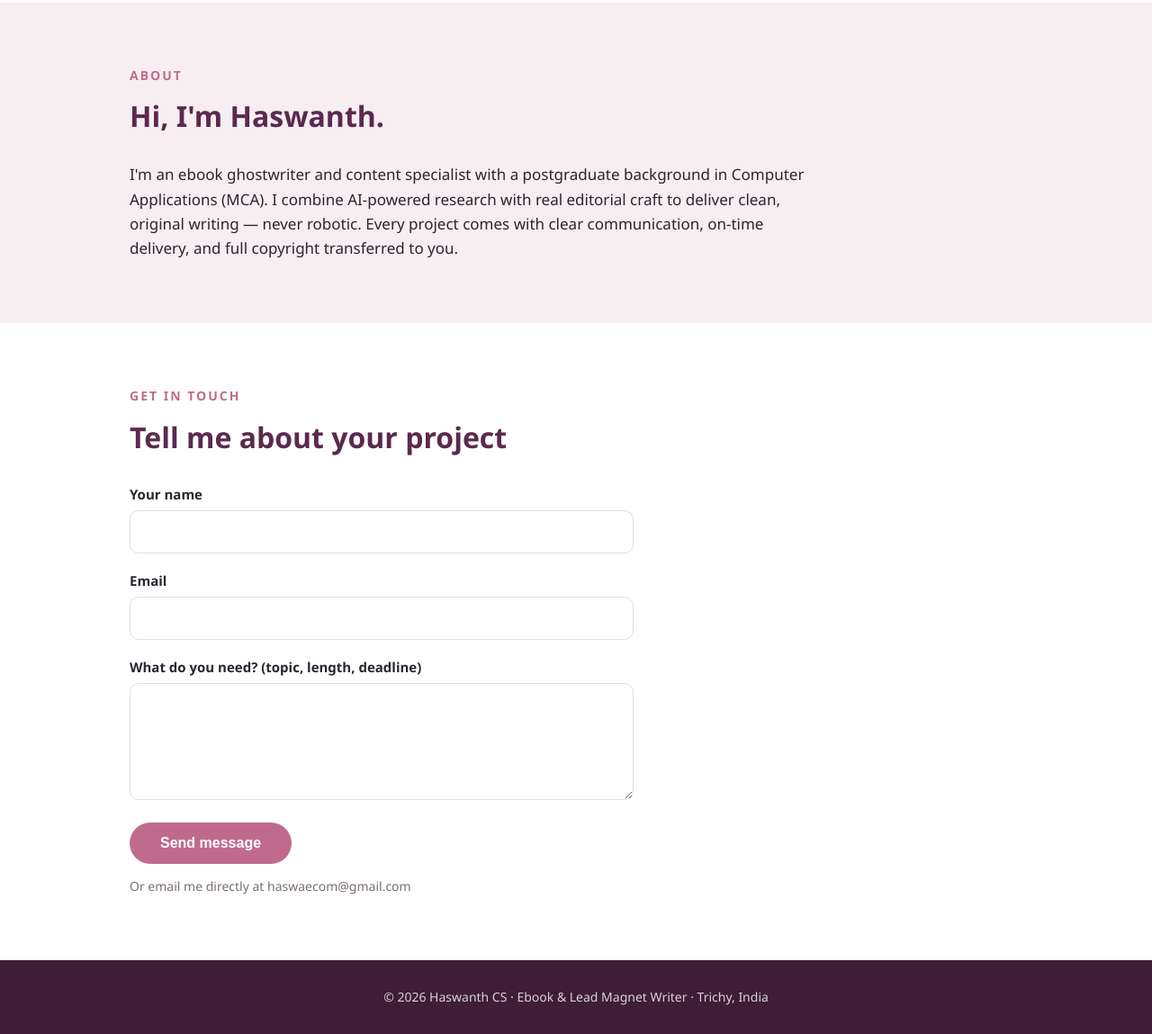
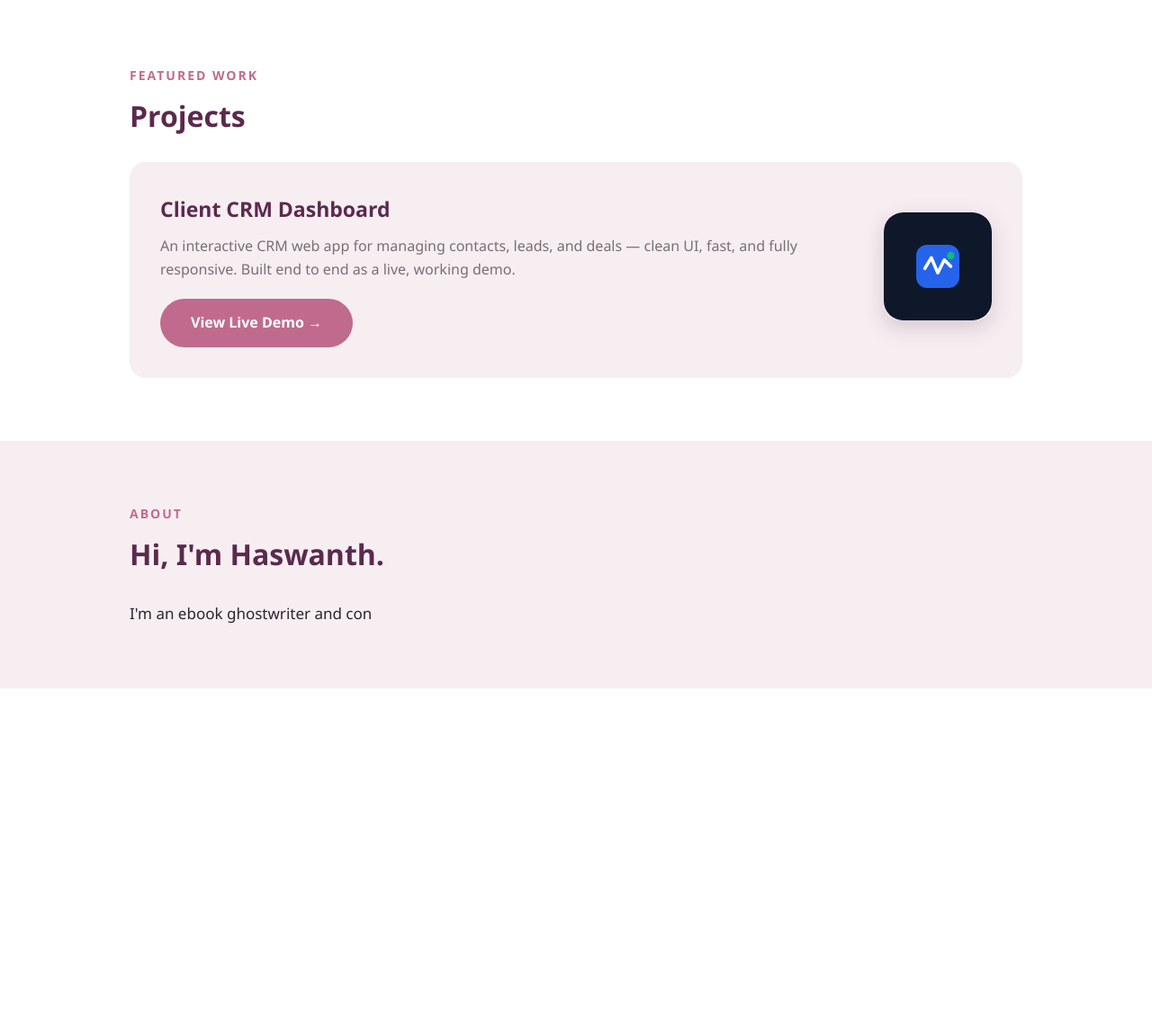
Before and after one commit to haswaecom-cmd/haswaecom-cmd.github.io, a plain HTML site: page index.html in a window 1280 px wide. Shown: the part 1008-2157 px from the top of the page at 90% size. After the commit the page ends 1773 px from the top, so only its background shows below. Drawn offline with Linux system fonts and the light colour scheme.

Commit message:
Add files via upload

```diff
--- a/index.html
+++ b/index.html
@@ -37,6 +37,13 @@
   .card{background:var(--cream);border-radius:16px;padding:28px;}
   .card h3{color:var(--plum);font-size:19px;margin-bottom:8px;}
   .card p{color:var(--muted);font-size:15px;}
+  .project{display:flex;align-items:center;gap:34px;background:var(--cream);border-radius:18px;padding:34px;}
+  .project-info{flex:1;}
+  .project-info h3{color:var(--plum);font-size:23px;margin-bottom:10px;}
+  .project-info p{color:var(--muted);margin-bottom:20px;}
+  .project-thumb{flex-shrink:0;}
+  .project-thumb svg{border-radius:18px;box-shadow:0 8px 24px rgba(63,29,54,.18);}
+  @media(max-width:760px){.project{flex-direction:column-reverse;text-align:center;}}
   .about{background:var(--cream);}
   .about p{font-size:17px;color:var(--ink);max-width:760px;}
   /* contact form */
@@ -59,6 +66,7 @@
       <div class="logo">Haswanth CS</div>
       <div>
         <a href="#services">Services</a>
+        <a href="#projects">Projects</a>
         <a href="#about">About</a>
         <a href="#contact">Contact</a>
       </div>
@@ -86,44 +94,30 @@
     </div>
   </section>
 
+  <section id="projects">
+    <div class="wrap">
+      <div class="eyebrow">Featured Work</div>
+      <h2>Projects</h2>
+      <div class="project">
+        <div class="project-info">
+          <h3>Client CRM Dashboard</h3>
+          <p>An interactive CRM web app for managing contacts, leads, and deals — clean UI, fast, and fully responsive. Built end to end as a live, working demo.</p>
+          <a href="crm.html" class="btn" target="_blank" rel="noopener">View Live Demo →</a>
+        </div>
+        <div class="project-thumb">
+          <svg viewBox="0 0 100 100" xmlns="http://www.w3.org/2000/svg" width="120" height="120">
+            <rect width="100" height="100" rx="18" fill="#0F172A"></rect>
+            <rect x="30" y="30" width="40" height="40" rx="10" fill="#2563EB"></rect>
+            <path d="M38 52l6-10 6 14 6-12 6 6" fill="none" stroke="#fff" stroke-width="3" stroke-linecap="round" stroke-linejoin="round"></path>
+            <circle cx="62" cy="40" r="3.5" fill="#10B981"></circle>
+          </svg>
+        </div>
+      </div>
+    </div>
+  </section>
+
   <section id="about" class="about">
     <div class="wrap">
       <div class="eyebrow">About</div>
       <h2>Hi, I'm Haswanth.</h2>
-      <p>I'm an ebook ghostwriter and content specialist with a postgraduate background in Computer Applications (MCA). I combine AI-powered research with real editorial craft to deliver clean, original writing — never robotic. Every project comes with clear communication, on-time delivery, and full copyright transferred to you.</p>
-    </div>
-  </section>
-
-  <section id="contact" class="contact">
-    <div class="wrap">
-      <div class="eyebrow">Get in Touch</div>
-      <h2>Tell me about your project</h2>
-
-      <!-- Netlify Forms: data-netlify="true" makes the backend automatic -->
-      <form name="contact" method="POST" data-netlify="true" netlify-honeypot="bot-field">
-        <input type="hidden" name="form-name" value="contact">
-        <p style="display:none;"><label>Don't fill this out: <input name="bot-field"></label></p>
-
-        <div class="field">
-          <label for="name">Your name</label>
-          <input type="text" id="name" name="name" required>
-        </div>
-        <div class="field">
-          <label for="email">Email</label>
-          <input type="email" id="email" name="email" required>
-        </div>
-        <div class="field">
-          <label for="message">What do you need? (topic, length, deadline)</label>
-          <textarea id="message" name="message" required></textarea>
-        </div>
-        <button type="submit" class="btn">Send message</button>
-        <p class="note">Or email me directly at haswaecom@gmail.com</p>
-      </form>
-    </div>
-  </section>
-
-  <footer>
-    © 2026 Haswanth CS · Ebook &amp; Lead Magnet Writer · Trichy, India
-  </footer>
-</body>
-</html>
+      <p>I'm an ebook ghostwriter and con
```
